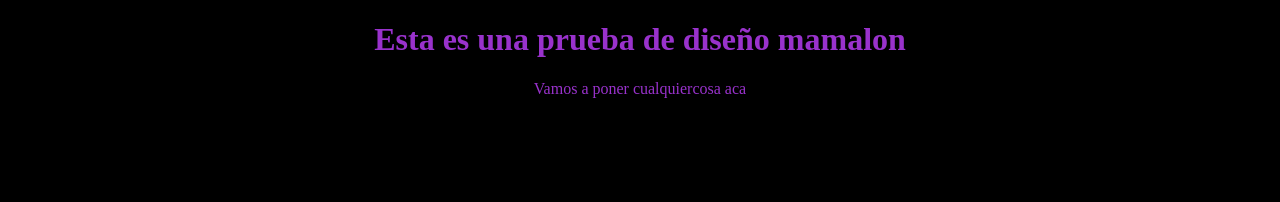
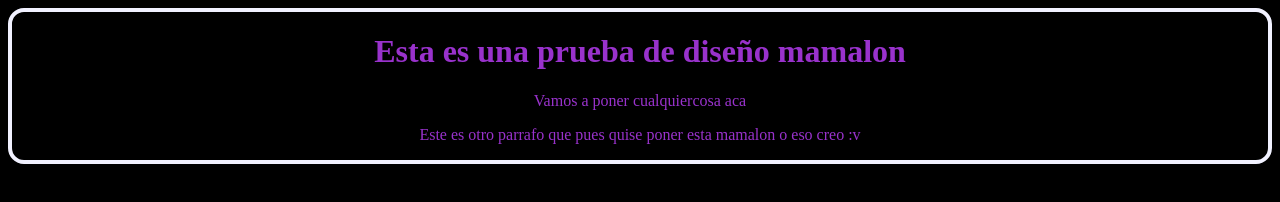
Before and after one commit to brayan-wq/pruebaplatzi, a plain HTML site: page index.html in a window 1280 px wide. Drawn offline with Linux system fonts and the light colour scheme.

Commit message:
Commit al master del index en su version mas reciente

```diff
--- a/css/estilos.css
+++ b/css/estilos.css
@@ -3,3 +3,10 @@ body{
     color: darkorchid;
     background-color: black;
 }
+
+#Container{
+    border-radius: 1em;
+    border-style: solid;
+    border-color: rgb(241, 241, 255);
+    border-width: 0.3em;
+}
--- a/index.html
+++ b/index.html
@@ -5,9 +5,15 @@
     <link rel="stylesheet" href="css/estilos.css">
 </head>
 <body>
+    <div id="Container">
+        <h1>Esta es una prueba de diseño mamalon</h1>
+    <div >
+        <p>Vamos a poner cualquiercosa aca</p>
+        <p>Este es otro parrafo que pues quise poner esta mamalon o eso creo :v </p>
+    </div>
+    </div>
 
-    <h1>Esta es una prueba de diseño mamalon</h1>
-    <p>Vamos a poner cualquiercosa aca</p>
+
 
 
 </body>
```
